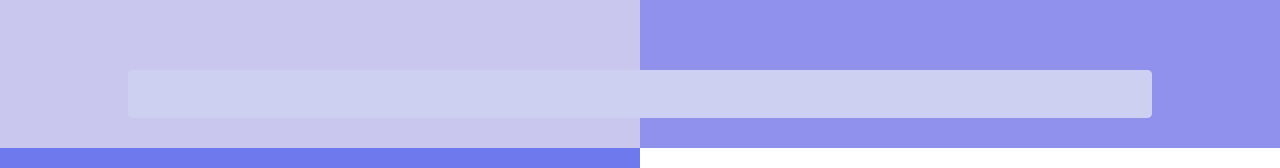
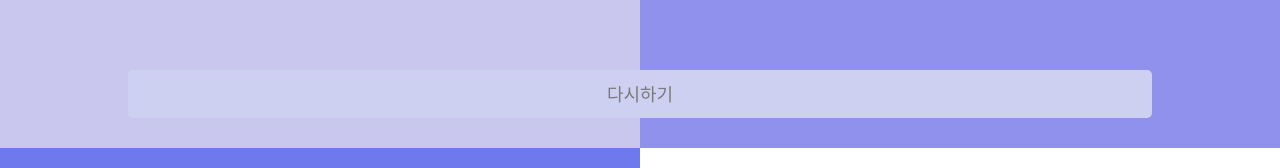
Before and after one commit to jae04099/bye2021.com, a React (Create React App) app: page /result in a window 1280 px wide. Shown: the part 312-480 px from the top of the page. Built offline with nearby package versions, Linux system fonts and the light colour scheme.

Commit message:
:ambulance: fix result page route

```diff
--- a/src/pages/Result.js
+++ b/src/pages/Result.js
@@ -1,7 +1,7 @@
 import React from 'react'
 import Button from '../components/Common/Button'
 import styled from 'styled-components'
-import ResultFooter from '../components/Result/ResultFooter'
+// import ResultFooter from '../components/Result/ResultFooter'
 import Tile from '../components/Result/Tile'
 import { ColorChip } from '../data'
 
@@ -17,7 +17,7 @@ export default function Result() {
             <Tile color={ColorChip[5]}/>
         </Container>
         <Button toLink={'/main'} children={'다시하기'}/>
-        <ResultFooter />
+        {/* <ResultFooter /> */}
         </>
     )
 }
```
